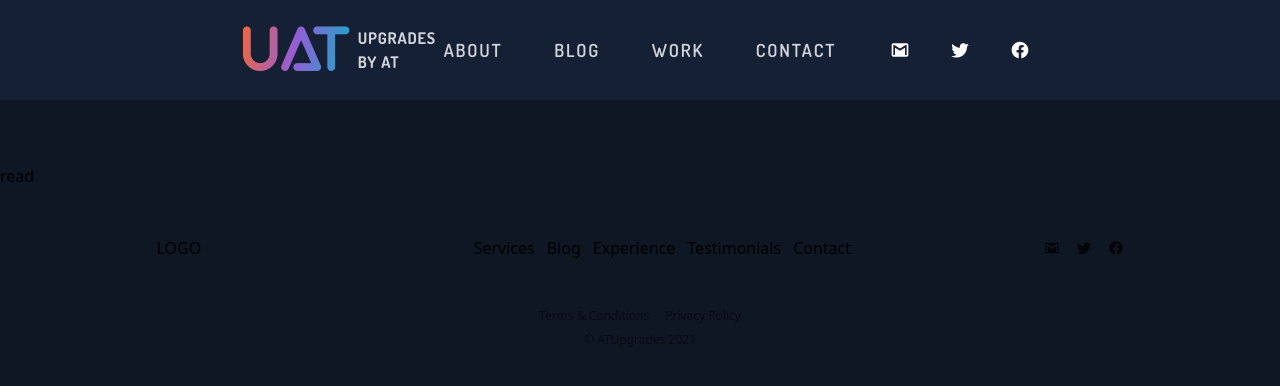
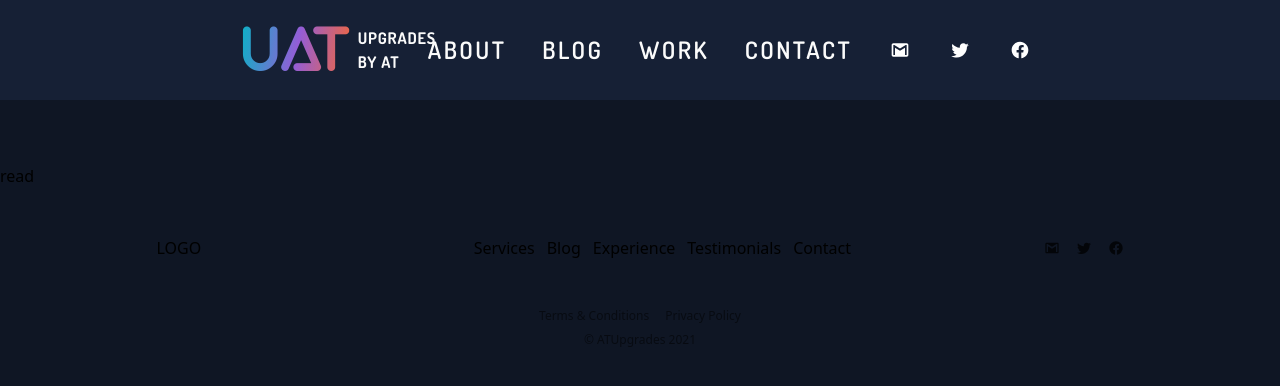
Before and after one commit to AaronTheDesigner/ubat_front, a Next.js app: page /read in a window 1280 px wide. Shown: the top 386 px of the page. Built offline with nearby package versions, Linux system fonts and the light colour scheme; what @tailwindcss/typography would draw is missing.

Commit message:
nav near finished

```diff
--- a/components/LogoInline.js
+++ b/components/LogoInline.js
@@ -5,7 +5,7 @@ const LogoInline = () => {
     <div className="inline">
         <div className='flex items-center gap-x-2'>
             <span className='logo font-bold text-2xl text-center equinox-bold uppercase md:text-5xl lg:text-6xl xl:text-6xl 2xl:text-7xl'>UAT</span>
-            <span className='logoname text-gray-300 tracking-wider dosis-bold uppercase md:text-base lg:text-base xl:text-base 2xl:text-2xl'>Upgrades By AT</span>
+            <span className='logoname tracking-wider dosis-bold uppercase md:text-base lg:text-base xl:text-base 2xl:text-2xl'>Upgrades By AT</span>
         </div>
     </div>
   )
--- a/components/nav/Nav.js
+++ b/components/nav/Nav.js
@@ -45,25 +45,25 @@ const Nav = () => {
                 </Link>
             </div>
             {/* links */}
-            <div className=" text-gray-300 md:text-base lg:grid lg:place-items-center lg:text-base xl:text-lg md:w-3/5">
+            <div className=" text-gray-300 md:text-base lg:grid lg:place-items-center lg:text-base xl:text-2xl md:w-3/5">
                 <ul className="flex md:justify-center xl:w-full xl:justify-evenly">
                     <Link href="#about">
-                        <a className='mx-2 dosis-semibold uppercase tracking-widest hover:text-teal transition-all'>
+                        <a className='navitem mx-2 dosis-semibold uppercase tracking-widest'>
                             <li>About</li>
                         </a>
                     </Link>
                     <Link href="#about">
-                        <a className='mx-2 dosis-semibold uppercase tracking-widest hover:text-teal transition-all'>
+                        <a className='navitem mx-2 dosis-semibold uppercase tracking-widest'>
                             <li>Blog</li>
                         </a>
                     </Link>
                     <Link href="#about">
-                        <a className='mx-2 dosis-semibold uppercase tracking-widest hover:text-teal transition-all'>
+                        <a className='navitem mx-2 dosis-semibold uppercase tracking-widest'>
                             <li>Work</li>
                         </a>
                     </Link>
                     <Link href="#about">
-                        <a className='mx-2 dosis-semibold uppercase tracking-widest hover:text-teal transition-all'>
+                        <a className='navitem mx-2 dosis-semibold uppercase tracking-widest'>
                             <li>Contact</li>
                         </a>
                     </Link>
--- a/styles.css
+++ b/styles.css
@@ -17,6 +17,8 @@ a {
   box-sizing: border-box;
   scroll-behavior: smooth;
 }
+
+/* fonts */
 
 @font-face {
     font-family: 'Equinox-Bold';
@@ -63,22 +65,62 @@ a {
     font-family: 'Dosis-Medium';
 }
 
-
+/* nav animations */
 
 .logo {
-    background-color: #945DD6;
-    background-image: linear-gradient(100deg, #F46737, #945DD6, #13ADC7);
-    background-size: 100%;
+    background: #945DD6;
+    background: linear-gradient(100deg, #F46737, #945DD6, #13ADC7, #945DD6, #F46737);
+    background-size: 200%;
     -webkit-background-clip: text;
     -moz-background-clip: text;
     -webkit-text-fill-color: transparent;
     -moz-text-fill-color: transparent;
-    transition: 2s;
+    transition: color .2s ease-in-out;
+    background-position: right;
+    background-repeat: repeat-x;
+    transition: .8s;
 }
 
 .logo:hover {
-    background-image: linear-gradient(100deg, #13ADC7, #945DD6,#F46737 );
+    background-position: -100%
 }
+
+.logoname {
+    background: #FBFBFB;
+    background: linear-gradient(100deg, #FBFBFB 50%, #13ADC7, #945DD6, #F46737);
+    background-size: 260%;
+    -webkit-background-clip: text;
+    -moz-background-clip: text;
+    -webkit-text-fill-color: transparent;
+    -moz-text-fill-color: transparent;
+    background-position: left;
+    transition: .5s all;
+}
+
+.logoname:hover {
+    background-position: 100%;
+}
+
+.navitem {
+    background: #FBFBFB;
+    background: linear-gradient(100deg, #FBFBFB 50%, #13ADC7, #945DD6, #F46737);
+    background-size: 260%;
+    -webkit-background-clip: text;
+    -moz-background-clip: text;
+    -webkit-text-fill-color: transparent;
+    -moz-text-fill-color: transparent;
+    background-position: left;
+    transition: .3s ease-in;
+}
+
+.navitem:hover {
+    background-position: 100%;
+    transform: scale(1.2);
+}
+
+
+
+/* tailwind integrations */
 
 @tailwind base;
 @tailwind components;
```
